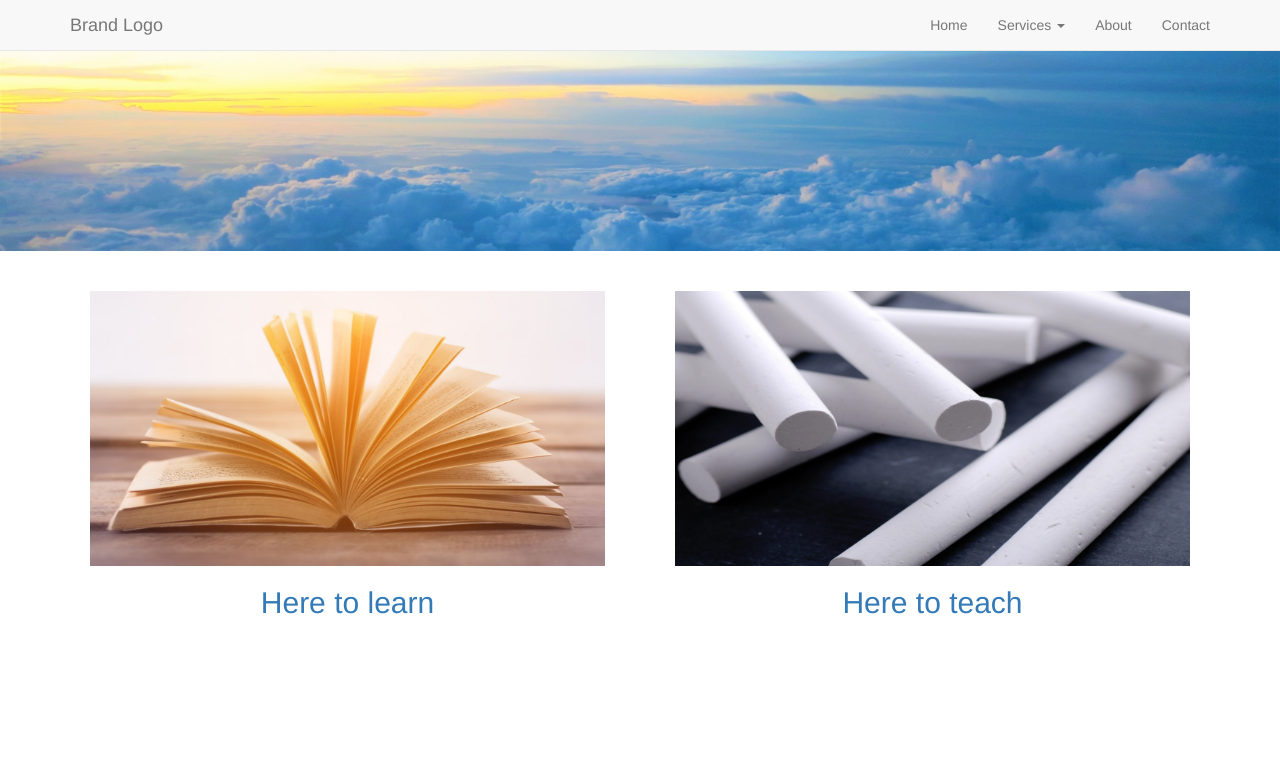
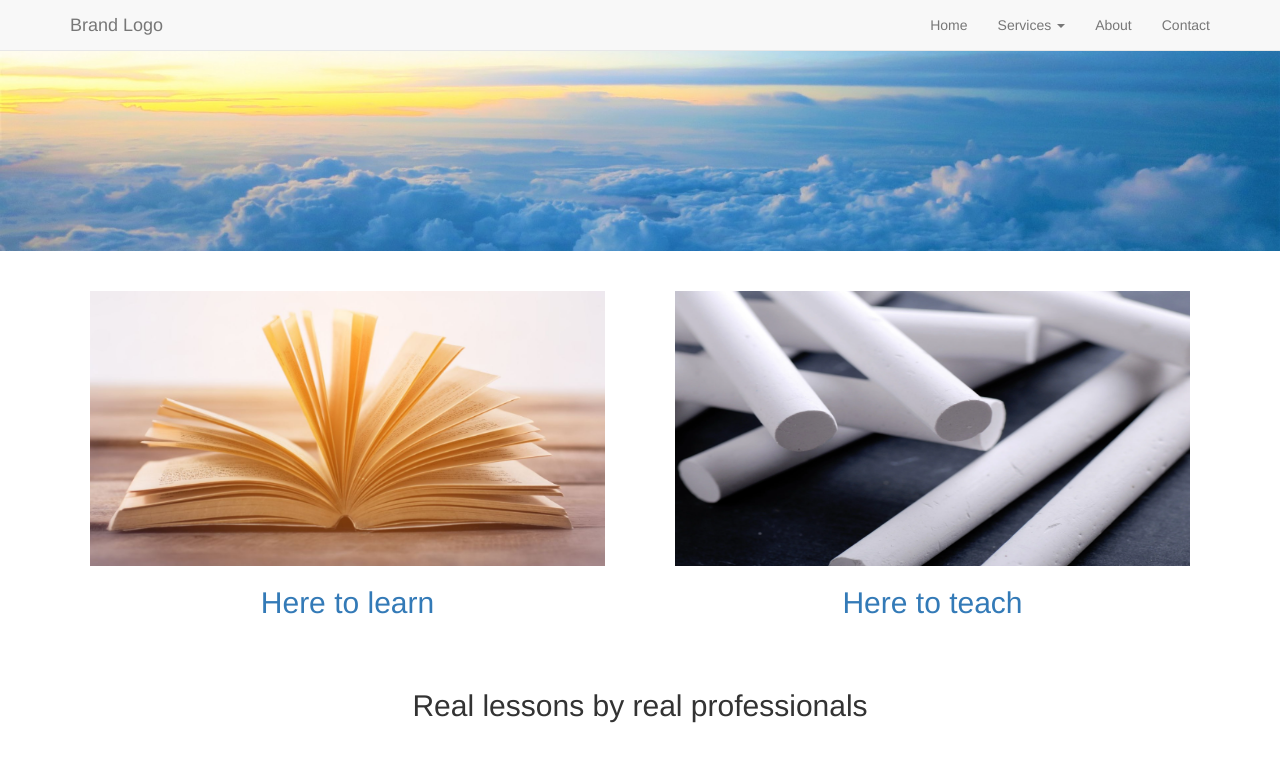
Before and after one commit to webdev0123/webdev0123.github.io, a plain HTML site: page index.html in a window 1280 px wide. Drawn offline with nearby package versions, Linux system fonts and the light colour scheme.

Commit message:
Added bottom message

```diff
--- a/index.html
+++ b/index.html
@@ -80,5 +80,15 @@
 		  </div>
 		</div>
 	</div>
+
+	<br/>
+
+	<div class="container">
+		<div class="row">
+		  <div class="col-12 col-md-12">
+			<h2 style="text-align: center">Real lessons by real professionals</h2>
+		  </div>
+		</div>
+	</div>
 </body>
 </html>
```
